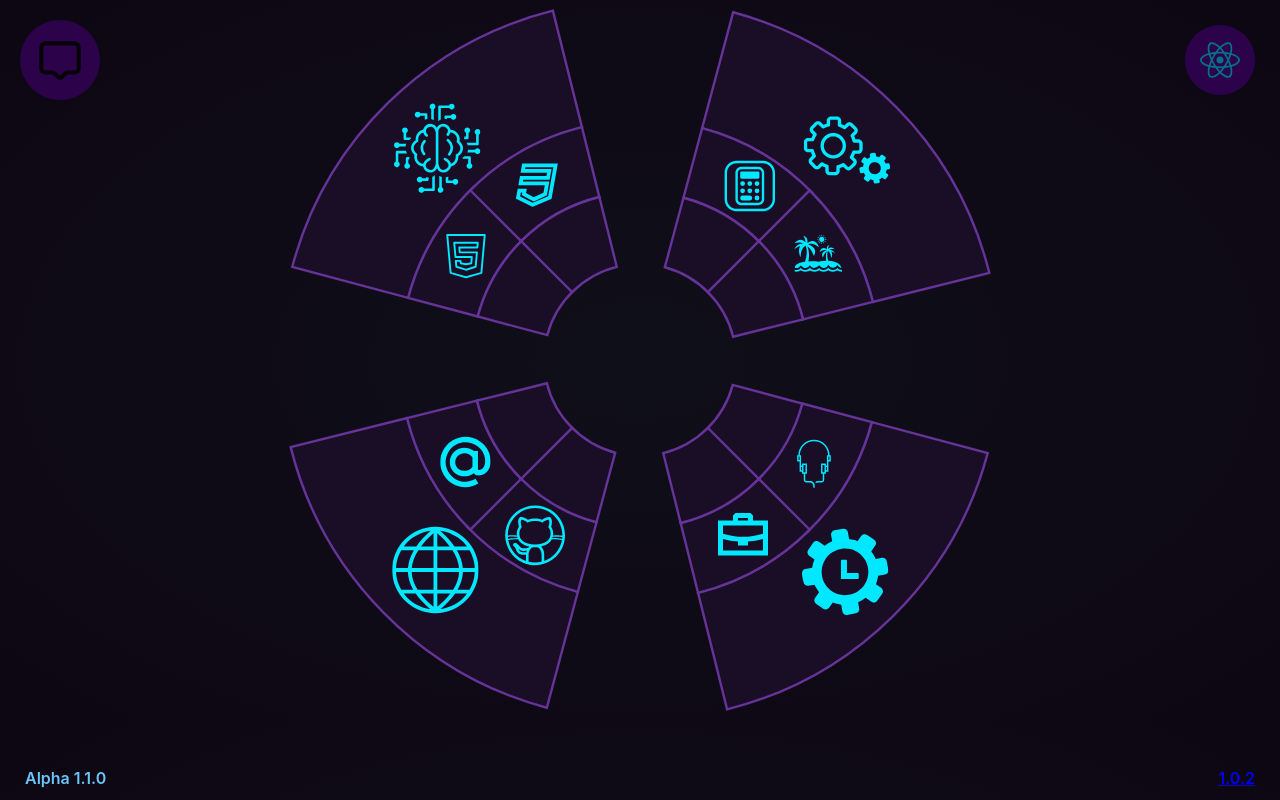
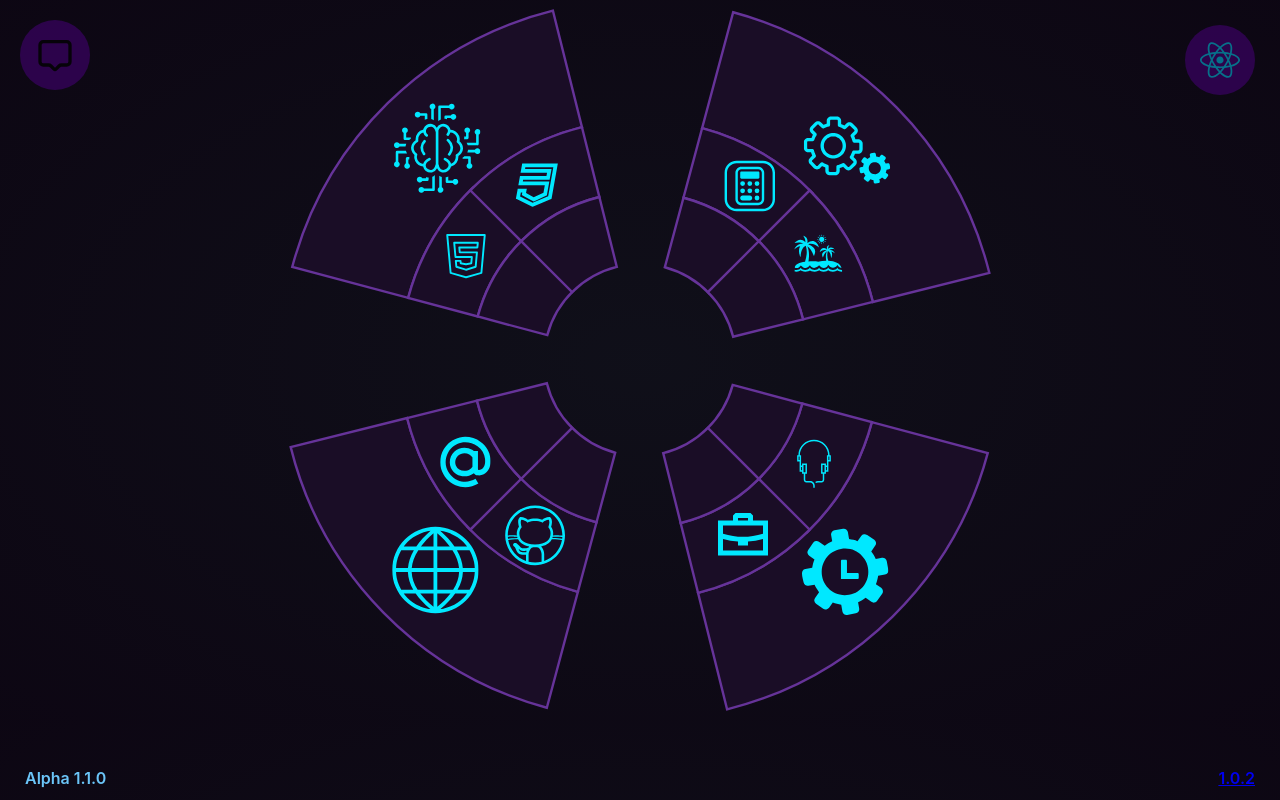
Before and after one commit to Winbisid/circle_motion_portfolio, a React (Vite) app: page / in a window 1280 px wide. Both pictures are taken after a click on the element 1220 px from the left and 60 px from the top of the page. Built offline with nearby package versions, Linux system fonts and the light colour scheme.

Commit message:
add variable opacity to tooltips switch

```diff
--- a/src/components/wheelPortfolio/tooltip/TooltipSwitch.tsx
+++ b/src/components/wheelPortfolio/tooltip/TooltipSwitch.tsx
@@ -14,7 +14,7 @@ export default function TooltipSwitch({
 }: TooltipSwitchProps) {
   const [visibility, setVisibility] = useState<"visible" | "hidden">("hidden");
   return (
-    <div>
+    <motion.div initial={{ opacity: 0.5 }} whileHover={{ opacity: 1 }}>
       <motion.div
         onClick={() => setTooltips((prev: boolean) => !prev)}
         style={{
@@ -25,8 +25,7 @@ export default function TooltipSwitch({
           // backgroundColor: "indigo",
           borderRadius: "50%",
           margin: 20,
-          //   visibility: "hidden",
-          opacity: visibility === "hidden" ? 0.5 : 1,
+          // visibility: "hidden",
           zIndex: 99,
         }}
         onHoverStart={() => setVisibility("visible")}
@@ -34,7 +33,7 @@ export default function TooltipSwitch({
       >
         <img
           src={tooltips ? solidTooltip : lineTooltip}
-          width={80}
+          width={70}
           style={{
             display: "flex",
             padding: 15,
@@ -43,7 +42,6 @@ export default function TooltipSwitch({
         />
       </motion.div>
       <motion.div
-        initial={{ visibility: "hidden" }}
         animate={{
           visibility: visibility,
           position: "absolute",
@@ -54,6 +52,6 @@ export default function TooltipSwitch({
       >
         tooltips {tooltips ? "on" : "off"}
       </motion.div>
-    </div>
+    </motion.div>
   );
 }
```
